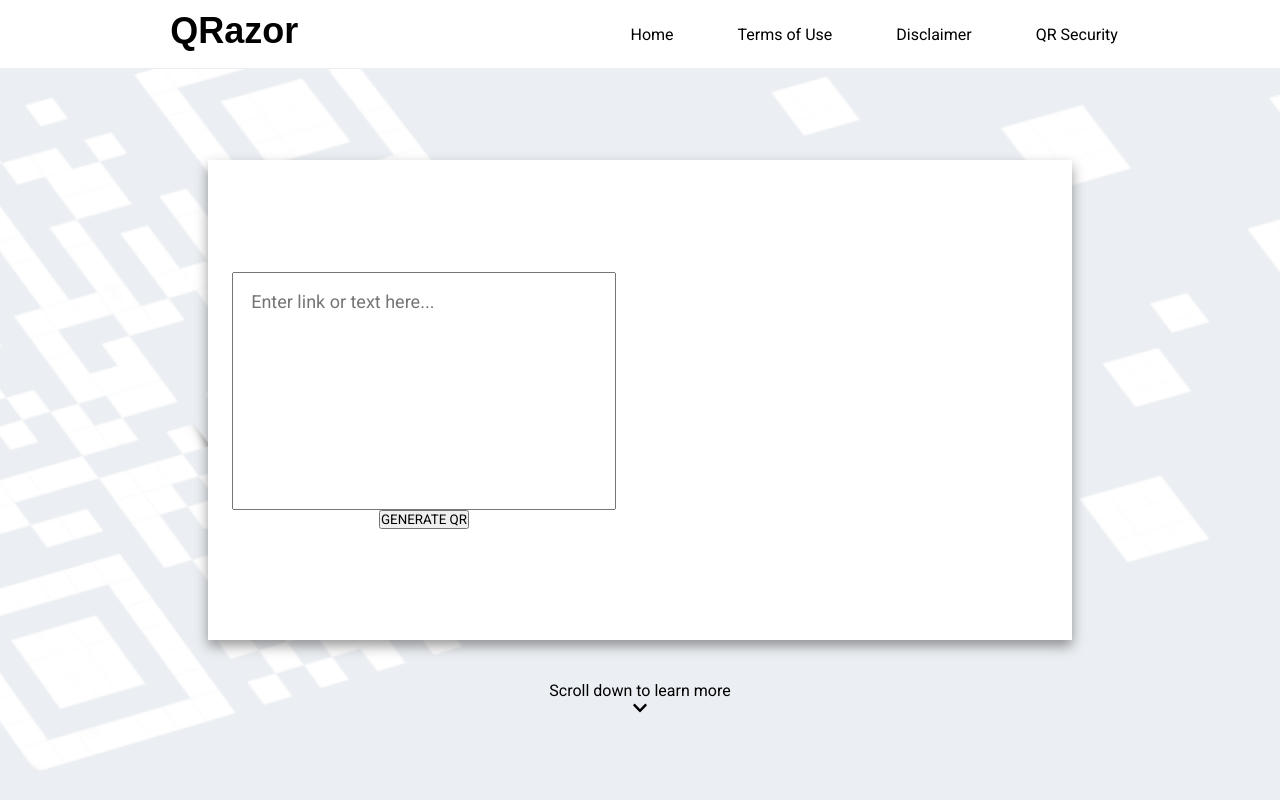
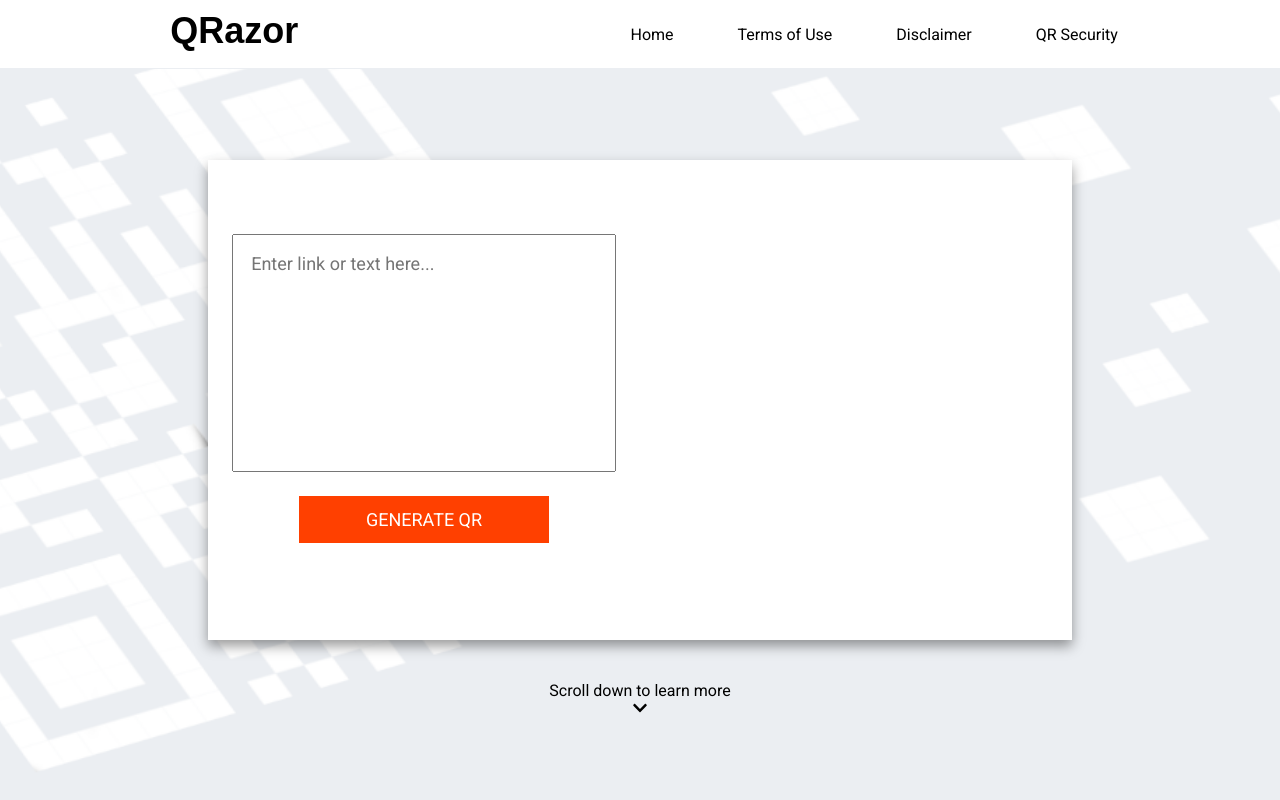
Before and after one commit to SJuras/QRazor, a React (Create React App) app in the folder qrazor/: page / in a window 1280 px wide. Shown: the top 800 px of the page. Built offline with nearby package versions, Linux system fonts and the light colour scheme.

Commit message:
v1.1.9 fixing Hero section qr code generator.

```diff
--- a/qrazor/src/components/HomeHero.jsx
+++ b/qrazor/src/components/HomeHero.jsx
@@ -96,6 +96,26 @@ const QRImage = styled.img`
   height: 100%;
 `
 
+const GenerateButton = styled.button`
+  width: 250px;
+  text-align: center;
+  text-decoration: none;
+  display: inline-block;
+  margin: 24px;
+  padding: 12px 0;
+  background-color: #ff4000;
+  color: #fff;
+  font-size: 18px;
+  border: 0.5px solid #ff4000;
+  position: relative;
+  z-index: 1;
+  transition: 0.5s;
+  cursor: pointer;
+  &:hover {
+    background-color: #4f78de;
+    border-color: #4f78de;
+`
+
 
 const HomeHero = () => {
 
@@ -117,7 +137,7 @@ const HomeHero = () => {
           <Generator>
             <GeneratorLeft>
               <GeneratorLeftTextArea placeholder="Enter link or text here... " onChange={(e) => setText(e.target.value)}></GeneratorLeftTextArea>
-              <button onClick={() => generateQrCode()}>GENERATE QR</button>
+              <GenerateButton onClick={() => generateQrCode()}>GENERATE QR</GenerateButton>
             </GeneratorLeft>
             <GeneratorRight>
               <QRImageContainer>
```
